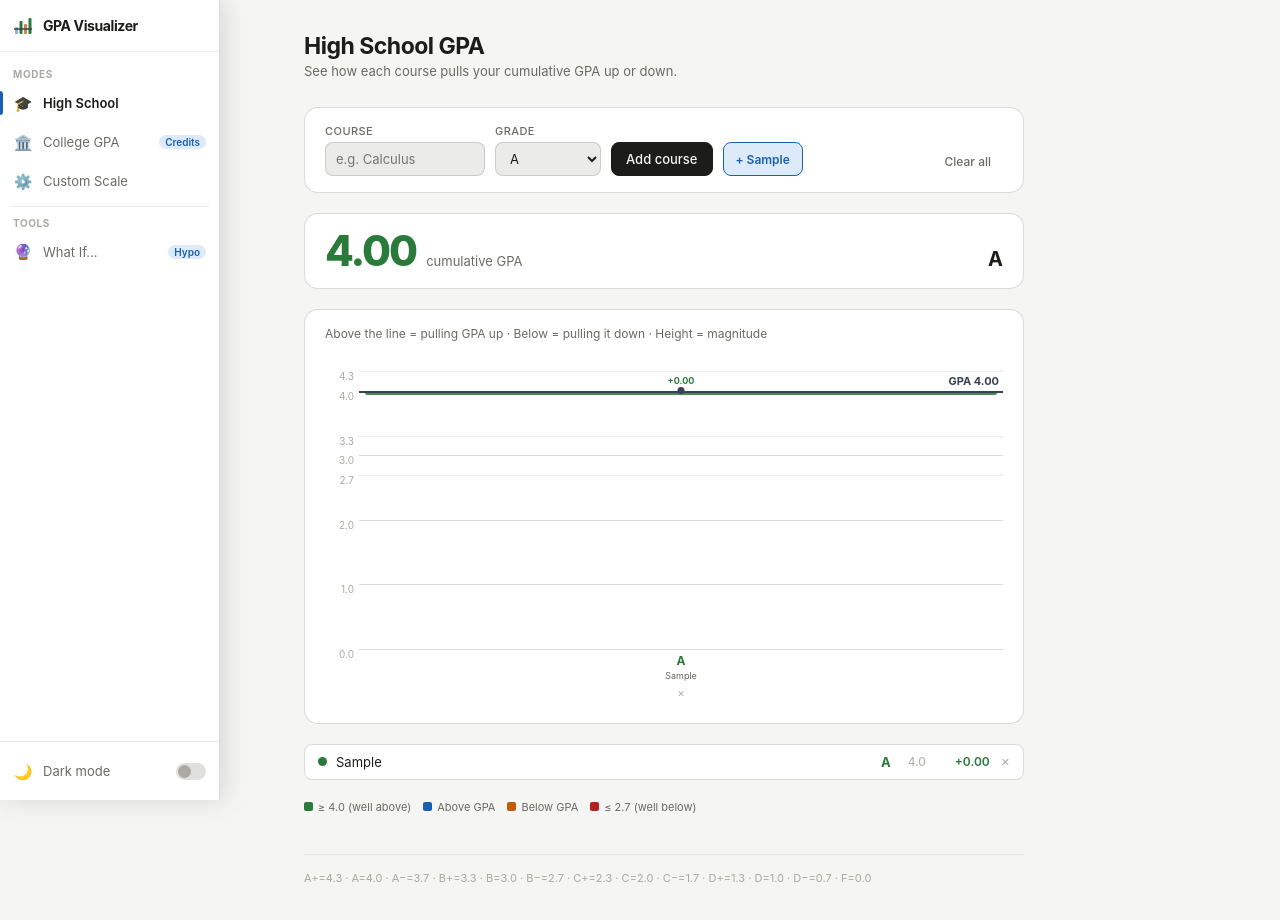
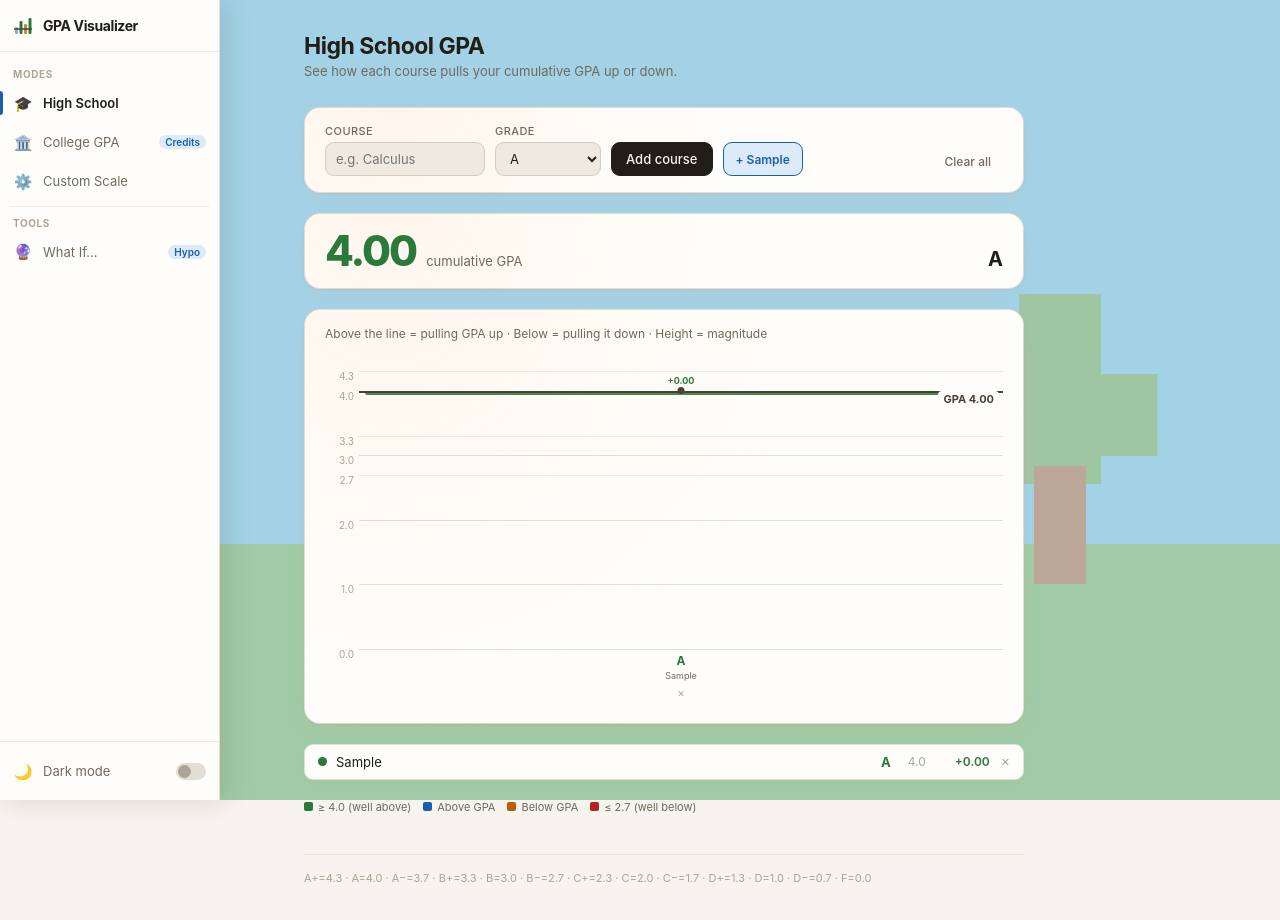
Before and after one commit to kandakatla-ram/GPA-calc, a plain HTML site: page index.html in a window 1280 px wide. Both pictures are taken after typing "Sample" into the empty fields and a click on the button "Add course". Drawn offline with Linux system fonts and the light colour scheme.

Commit message:
added a background, modified ui to account for bugs and miss inputs

```diff
--- a/app.js
+++ b/app.js
@@ -53,6 +53,12 @@ function renderChart(id, courses, gpa, maxY = 4.5) {
   }
 
   const H = 290, LH = 58;
+  // Minimum width (px) reserved per course column. Once courses × this
+  // exceeds the available space, the chart becomes horizontally
+  // scrollable instead of squeezing columns until labels overlap.
+  const COL_MIN = 56;
+  const innerW = courses.length * COL_MIN;
+
   const toY = v => H * (1 - (v / maxY));
   const mY = toY(gpa);
   const ticks = [0, 1, 2, 2.7, 3, 3.3, 4, 4.3].filter(t => t <= maxY + 0.05);
@@ -94,17 +100,36 @@ function renderChart(id, courses, gpa, maxY = 4.5) {
     </div>`;
   });
 
+  // Heuristic: once the content is wide enough that it's likely to
+  // outgrow the card, show a small "scroll for more" hint.
+  const showHint = innerW > 620;
+  const scrollId = `${id}-scroll`;
+
   el.innerHTML = `
     <div style="display:flex;align-items:flex-start">
       <div class="y-axis" style="height:${H}px;position:relative">${yAxis}</div>
-      <div class="chart-inner" style="flex:1;min-height:${H + LH}px;position:relative">
-        ${grid}
-        <div class="mean-hline" style="top:${mY}px">
-          <span class="mean-hline-lbl">GPA ${gpa.toFixed(2)}</span>
+      <div class="chart-scroll" id="${scrollId}">
+        <div class="chart-inner" style="min-height:${H + LH}px;position:relative;width:${innerW}px;min-width:100%">
+          ${grid}
+          <div class="mean-hline" style="top:${mY}px">
+            <span class="mean-hline-lbl">GPA ${gpa.toFixed(2)}</span>
+          </div>
+          <div class="cols" style="height:${H}px;position:absolute;top:0;left:0;right:0">${cols}</div>
         </div>
-        <div class="cols" style="height:${H}px;position:absolute;top:0;left:0;right:0">${cols}</div>
       </div>
-    </div>`;
+    </div>
+    ${showHint ? `<div class="scroll-hint" id="${scrollId}-hint">scroll for more →</div>` : ''}`;
+
+  if (showHint) {
+    const scrollEl = document.getElementById(scrollId);
+    const hintEl   = document.getElementById(scrollId + '-hint');
+    const updateHint = () => {
+      const atEnd = scrollEl.scrollLeft + scrollEl.clientWidth >= scrollEl.scrollWidth - 4;
+      hintEl.classList.toggle('faded', atEnd);
+    };
+    scrollEl.addEventListener('scroll', updateHint, { passive: true });
+    updateHint();
+  }
 }
 
 /* ══════════════════════════════════════════
--- a/index.html
+++ b/index.html
@@ -7,6 +7,20 @@
 <link rel="stylesheet" href="styles.css"/>
 </head>
 <body>
+
+<!-- ══ AMBIENT DAY/NIGHT SCENE (decorative, sits behind the app) ══ -->
+<div class="bg-scene" aria-hidden="true">
+  <div class="bg-sky"></div>
+  <div class="bg-ground"></div>
+  <div class="bg-celestial-a"></div>
+  <div class="bg-celestial-b"></div>
+  <div class="bg-tree">
+    <div class="bg-tree-canopy-v"></div>
+    <div class="bg-tree-canopy-h"></div>
+    <div class="bg-tree-trunk"></div>
+  </div>
+</div>
+
 <div class="app">
 
 <!-- ══ SIDEBAR ══ -->
--- a/styles.css
+++ b/styles.css
@@ -3,26 +3,50 @@
 
 /* ── Design tokens ── */
 :root{
-  --bg:#f5f5f3;--surface:#fff;--s2:#ebebea;--s3:#e0e0de;
-  --border:rgba(0,0,0,.08);--bmed:rgba(0,0,0,.14);
-  --tx:#1c1c1a;--txm:#6a6a66;--txf:#aaa9a4;
+  --bg:#f7f3ee;--surface:#fffdfa;--s2:#efe9e1;--s3:#e3ddd3;
+  --border:rgba(60,40,10,.09);--bmed:rgba(60,40,10,.15);
+  --tx:#211d17;--txm:#71695c;--txf:#aca496;
   --green:#2a7a3b;--gbg:#e6f5e9;
   --blue:#1a60b0;--bbg:#ddeaf9;
   --orange:#c05c00;--obg:#fdefd8;
   --red:#b52020;--rbg:#fde8e8;
-  --gline:#374151;
-  --r:8px;--rl:14px;
+  --gline:#4a4136;
+  --r:9px;--rl:16px;
   --sw:220px;--si:48px;
+
+  /* ── ambient day scene ── */
+  --sky:#2fb3ef;
+  --ground:#2fa84a;
+  --celestial-a:#ffb302;
+  --celestial-b:#ffb302;
+  --tree-trunk:#8a5a34;
+  --tree-leaf:#2f9e46;
+
+  /* ── cozy warmth ── */
+  --cozy-glow:rgba(255,150,70,.22);
+  --cozy-tint:rgba(255,190,130,.10);
 }
 [data-theme="dark"]{
-  --bg:#181816;--surface:#222220;--s2:#2b2b29;--s3:#333331;
-  --border:rgba(255,255,255,.08);--bmed:rgba(255,255,255,.14);
-  --tx:#f0efe9;--txm:#9a9a94;--txf:#55554f;
+  --bg:#1a1512;--surface:#241d18;--s2:#2d2520;--s3:#372e27;
+  --border:rgba(255,220,180,.08);--bmed:rgba(255,220,180,.14);
+  --tx:#f2ece2;--txm:#a89d8d;--txf:#5f564a;
   --green:#4ec668;--gbg:#0e2e16;
   --blue:#5fa8f5;--bbg:#0d2238;
   --orange:#f5a742;--obg:#2a1a06;
   --red:#f06060;--rbg:#2a0d0d;
-  --gline:#c8c8c0;
+  --gline:#d8cfc0;
+
+  /* ── ambient night scene ── */
+  --sky:#211a6c;
+  --ground:#1f7c3c;
+  --celestial-a:#f5f4ef;
+  --celestial-b:#9aa0ab;
+  --tree-trunk:#5c3a22;
+  --tree-leaf:#238a3e;
+
+  /* ── cozy warmth ── */
+  --cozy-glow:rgba(255,140,70,.16);
+  --cozy-tint:rgba(255,160,100,.06);
 }
 
 /* ── Base ── */
@@ -33,8 +57,53 @@ html,body{
   transition:background .2s,color .2s;
 }
 
+/* ══════════════════════════════════════════
+   AMBIENT DAY/NIGHT BACKGROUND SCENE
+   Fixed behind the whole app; visible through
+   the margins/gaps around the cards.
+══════════════════════════════════════════ */
+.bg-scene{
+  position:fixed;inset:0;z-index:0;overflow:hidden;pointer-events:none;
+  opacity:.5;filter:saturate(.72) brightness(1.03);
+  transition:opacity .4s ease,filter .4s ease;
+}
+.bg-sky{
+  position:absolute;top:0;left:0;right:0;height:68%;
+  background:var(--sky);transition:background .5s ease;
+}
+.bg-ground{
+  position:absolute;bottom:0;left:0;right:0;height:32%;
+  background:var(--ground);transition:background .5s ease;
+}
+.bg-celestial-a{
+  position:absolute;top:0;left:0;width:150px;height:112px;
+  background:var(--celestial-a);transition:background .5s ease;
+}
+.bg-celestial-b{
+  position:absolute;top:82px;left:0;width:92px;height:110px;
+  background:var(--celestial-b);transition:background .5s ease;
+}
+.bg-tree{position:absolute;right:9%;bottom:27%;width:210px;height:290px}
+.bg-tree-canopy-v{
+  position:absolute;left:50%;top:0;transform:translateX(-50%);
+  width:82px;height:190px;background:var(--tree-leaf);transition:background .5s ease;
+}
+.bg-tree-canopy-h{
+  position:absolute;left:50%;top:80px;transform:translateX(-50%);
+  width:195px;height:82px;background:var(--tree-leaf);transition:background .5s ease;
+}
+.bg-tree-trunk{
+  position:absolute;left:50%;top:172px;transform:translateX(-50%);
+  width:52px;height:118px;background:var(--tree-trunk);transition:background .5s ease;
+}
+@media (max-width:820px){
+  .bg-tree{right:2%;bottom:26%;width:150px;height:210px;transform:scale(.8);transform-origin:bottom right}
+  .bg-celestial-a{width:110px;height:82px}
+  .bg-celestial-b{top:60px;width:68px;height:80px}
+}
+
 /* ── App layout ── */
-.app{display:flex;min-height:100vh}
+.app{display:flex;min-height:100vh;position:relative;z-index:1}
 .main{margin-left:var(--si);flex:1;padding:2rem 1.5rem 4rem;min-width:0}
 .container{max-width:720px;margin:0 auto}
 .page{display:none}
@@ -47,7 +116,7 @@ html,body{
   display:flex;flex-direction:column;z-index:100;
   overflow:hidden;transition:width .22s cubic-bezier(.4,0,.2,1);
 }
-.sidebar:hover{width:var(--sw);box-shadow:4px 0 24px rgba(0,0,0,.12)}
+.sidebar:hover{width:var(--sw);box-shadow:4px 0 28px rgba(60,30,0,.14)}
 
 .sb-logo{
   height:52px;display:flex;align-items:center;padding:0 13px;gap:10px;
@@ -120,8 +189,13 @@ html,body{
 
 /* ── Cards ── */
 .card{
-  background:var(--surface);border:.5px solid var(--bmed);
+  background:
+    radial-gradient(circle at 12% -10%, var(--cozy-tint), transparent 55%),
+    var(--surface);
+  border:.5px solid var(--bmed);
   border-radius:var(--rl);padding:1rem 1.25rem;margin-bottom:1.25rem;
+  box-shadow:0 6px 26px -12px var(--cozy-glow),0 1px 3px rgba(30,15,0,.05);
+  transition:box-shadow .2s ease;
 }
 
 /* ── Forms ── */
@@ -173,7 +247,27 @@ select{width:106px;cursor:pointer}
 .chart-title{font-size:12px;color:var(--txm);margin-bottom:1.1rem}
 .y-axis{width:34px;flex-shrink:0;position:relative}
 .y-tick{position:absolute;right:5px;font-size:10px;color:var(--txf);transform:translateY(50%);line-height:1}
-.chart-inner{flex:1;position:relative}
+
+/* Horizontally-scrollable wrapper: once there are enough courses that
+   columns would drop below their minimum width, this scrolls instead
+   of squeezing everything into overlapping labels. */
+.chart-scroll{
+  flex:1;min-width:0;overflow-x:auto;overflow-y:hidden;
+  scrollbar-width:thin;scrollbar-color:var(--bmed) transparent;
+}
+.chart-scroll::-webkit-scrollbar{height:8px}
+.chart-scroll::-webkit-scrollbar-track{background:transparent}
+.chart-scroll::-webkit-scrollbar-thumb{background:var(--bmed);border-radius:4px}
+.chart-scroll::-webkit-scrollbar-thumb:hover{background:var(--txf)}
+
+.scroll-hint{
+  font-size:11px;color:var(--txf);text-align:right;
+  margin-top:6px;padding-right:2px;opacity:.85;
+  transition:opacity .3s ease;
+}
+.scroll-hint.faded{opacity:0}
+
+.chart-inner{position:relative}
 .gridline{position:absolute;left:0;right:0;height:1px;background:var(--border)}
 .gridline.major{background:var(--bmed)}
 .mean-hline{
@@ -181,8 +275,9 @@ select{width:106px;cursor:pointer}
   background:var(--gline);z-index:5;transition:top .35s ease;
 }
 .mean-hline-lbl{
-  position:absolute;right:4px;top:-17px;
+  position:sticky;right:4px;top:-17px;float:right;
   font-size:11px;color:var(--gline);font-weight:700;white-space:nowrap;
+  background:var(--surface);padding:1px 5px;border-radius:4px;
 }
 .cols{
   position:absolute;top:0;left:0;right:0;
@@ -221,6 +316,7 @@ select{width:106px;cursor:pointer}
 .course-row{
   background:var(--surface);border:.5px solid var(--bmed);border-radius:var(--r);
   padding:9px 13px;display:flex;align-items:center;gap:9px;
+  box-shadow:0 2px 12px -8px var(--cozy-glow);
 }
 .c-dot{width:9px;height:9px;border-radius:50%;flex-shrink:0}
 .c-name{flex:1;font-size:13px}
@@ -263,7 +359,10 @@ select{width:106px;cursor:pointer}
 
 /* ── Sliders ── */
 .slider-list{display:flex;flex-direction:column;gap:8px;margin-bottom:1.25rem}
-.slider-row{background:var(--surface);border:.5px solid var(--bmed);border-radius:var(--r);padding:11px 13px}
+.slider-row{
+  background:var(--surface);border:.5px solid var(--bmed);border-radius:var(--r);padding:11px 13px;
+  box-shadow:0 2px 12px -8px var(--cozy-glow);
+}
 .slider-top{display:flex;align-items:center;gap:8px;margin-bottom:7px}
 .slider-name{flex:1;font-size:13px}
 .slider-real{font-size:11px;color:var(--txf)}
@@ -276,8 +375,12 @@ input[type=range]{
 
 /* ── Custom scale table ── */
 .scale-table{
-  background:var(--surface);border:.5px solid var(--bmed);
+  background:
+    radial-gradient(circle at 10% 0%, var(--cozy-tint), transparent 55%),
+    var(--surface);
+  border:.5px solid var(--bmed);
   border-radius:var(--rl);overflow:hidden;margin-bottom:1.25rem;
+  box-shadow:0 6px 26px -14px var(--cozy-glow);
 }
 .scale-head{
   display:grid;grid-template-columns:70px 100px 1fr 36px;
```
